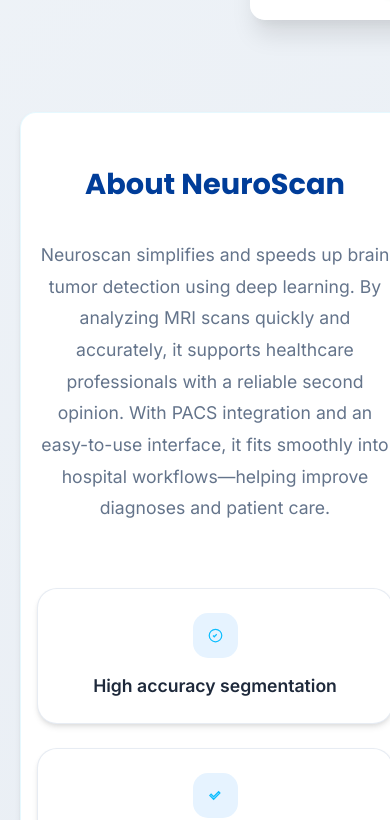
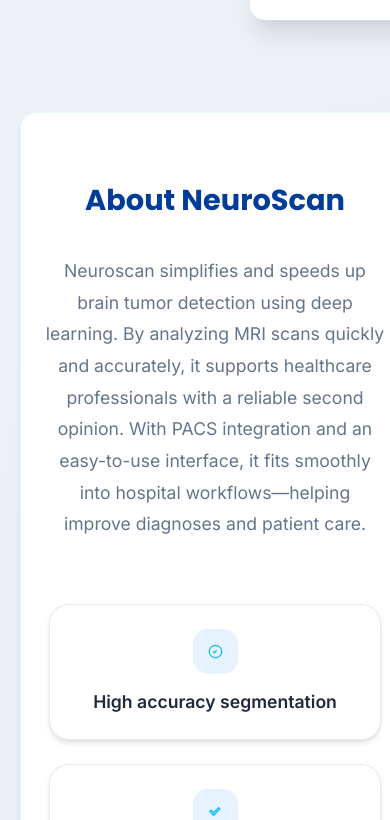
Before and after one commit to hafsahabib8/neuroscan, a React (Create React App) app: page /home in a window 390 px wide. Shown: the part 924-1744 px from the top of the page. Built offline with nearby package versions, Linux system fonts and the light colour scheme; no server answers.

Commit message:
Update home.css

```diff
--- a/src/components/home/home.css
+++ b/src/components/home/home.css
@@ -961,7 +961,7 @@
   }
 
   .logo {
-    font-size: 1.6rem;
+    display: none;
   }
 
   .nav-links {
@@ -1004,7 +1004,6 @@
   }
 
   .about-section, .contact-section {
-    padding: 3rem 0.75rem;
     width: 100%;
     max-width: 100vw;
   }
```
